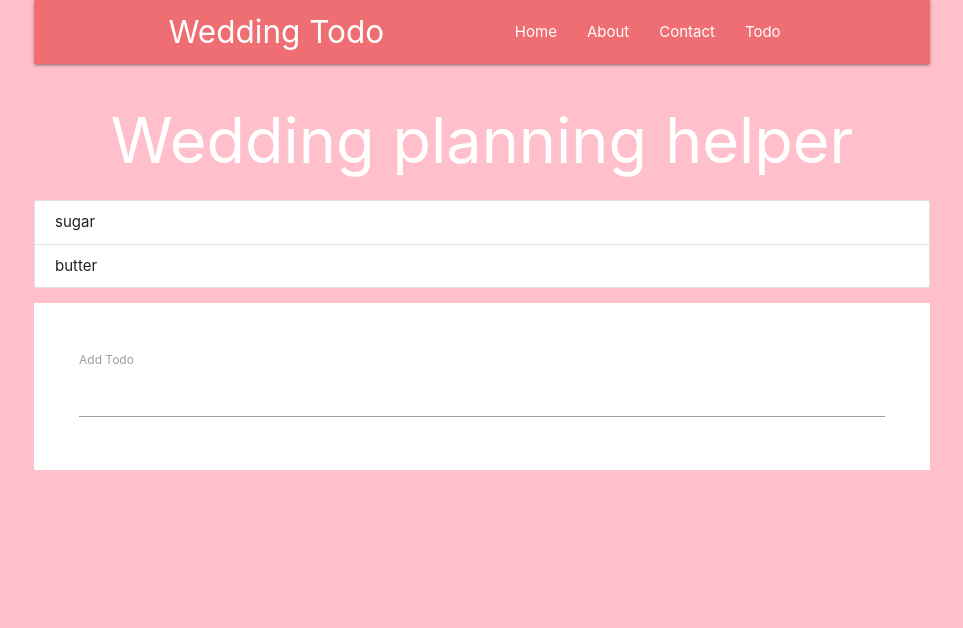
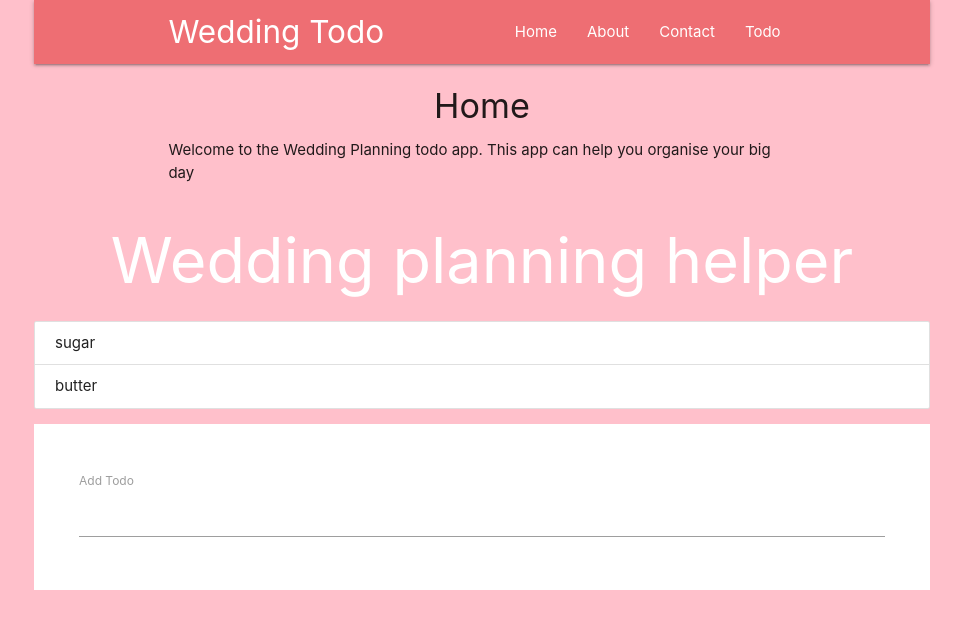
Before and after one commit to ch264/wedding_todo, a React (Create React App) app in the folder my-app/: page / in a window 1280 px wide. Shown: the top 628 px of the page, without its empty margins (158-1121 px from the left). Built offline with nearby package versions, Linux system fonts and the light colour scheme.

Commit message:
added navbar links

```diff
--- a/my-app/src/App.js
+++ b/my-app/src/App.js
@@ -11,6 +11,8 @@
 import About from './components/About';
 import Contact from './components/Contact';
 import Navbar from './components/Navbar';
+
+import { BrowserRouter, Route } from 'react-router-dom'
 
 
 class App extends Component {
@@ -73,20 +75,26 @@
 
   render() {
   return (
+    <BrowserRouter>
       <div className="App container">
         <Navbar />
+        {/* when user goes to path load in the component */}
+        <Route exact path='/' component={Home} />
+        <Route path='/about' component={About} />
+        <Route path='/contact' component={Contact} />
+
+
+
         <h1 className="center white-text">Wedding planning helper</h1>
         <Todos todos={this.state.todos} deleteTodo={this.deleteTodo} />
         <AddTodo addTodo={this.addTodo} />
 
-
-
         {/* <AddItem addItemFunc={this.addItemFunc}/>
-
         {/* reference array and pass it down as props */}
         {/* <Cake deleteCake={ this.deleteCake } cake={ this.state.todos } /> */}
 
       </div>
+    </BrowserRouter>
   );
   }
 }
```
Also changed, not shown: 1 other file (tests, documents, lock files or other folders). Lines whose indentation alone changed are shown as unchanged.
